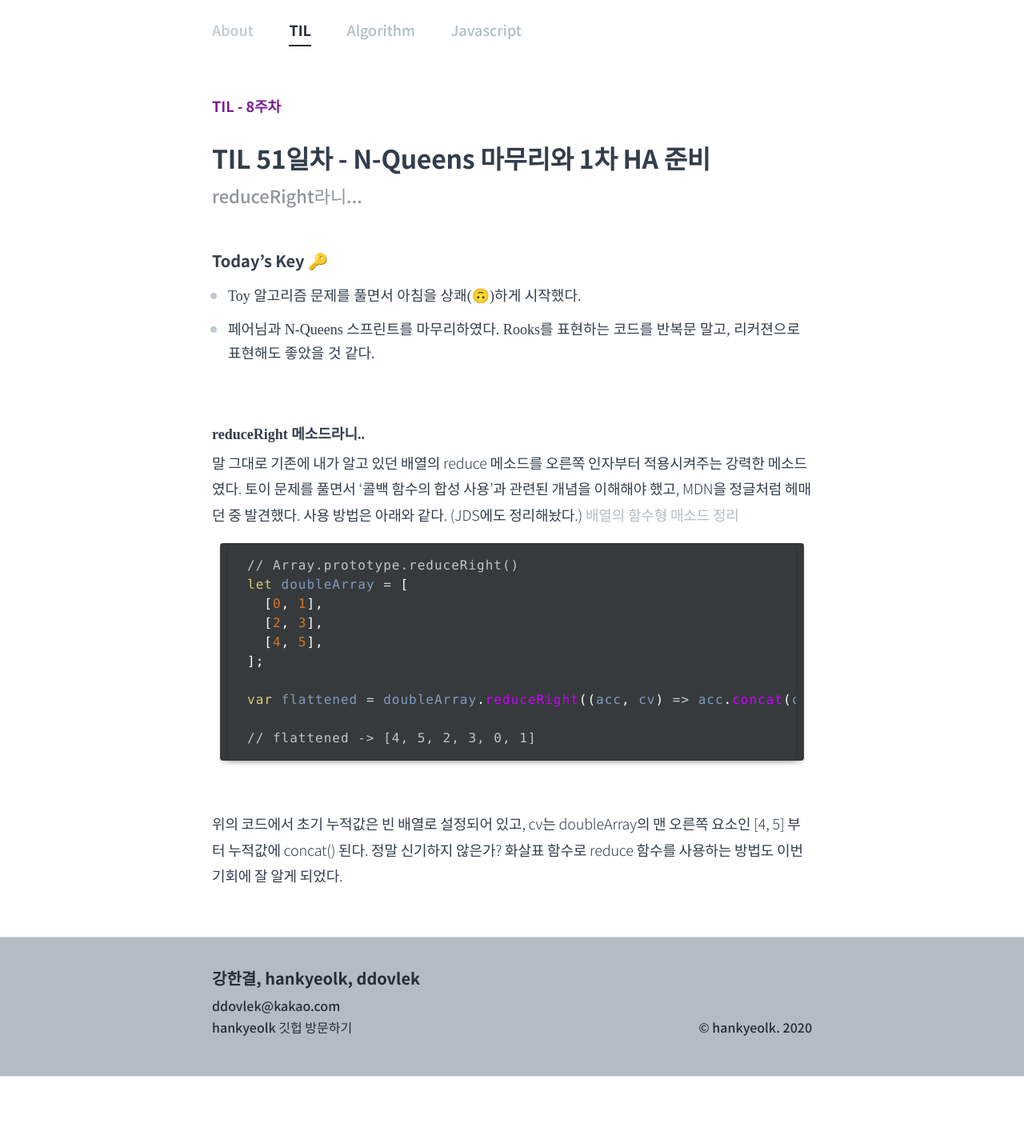
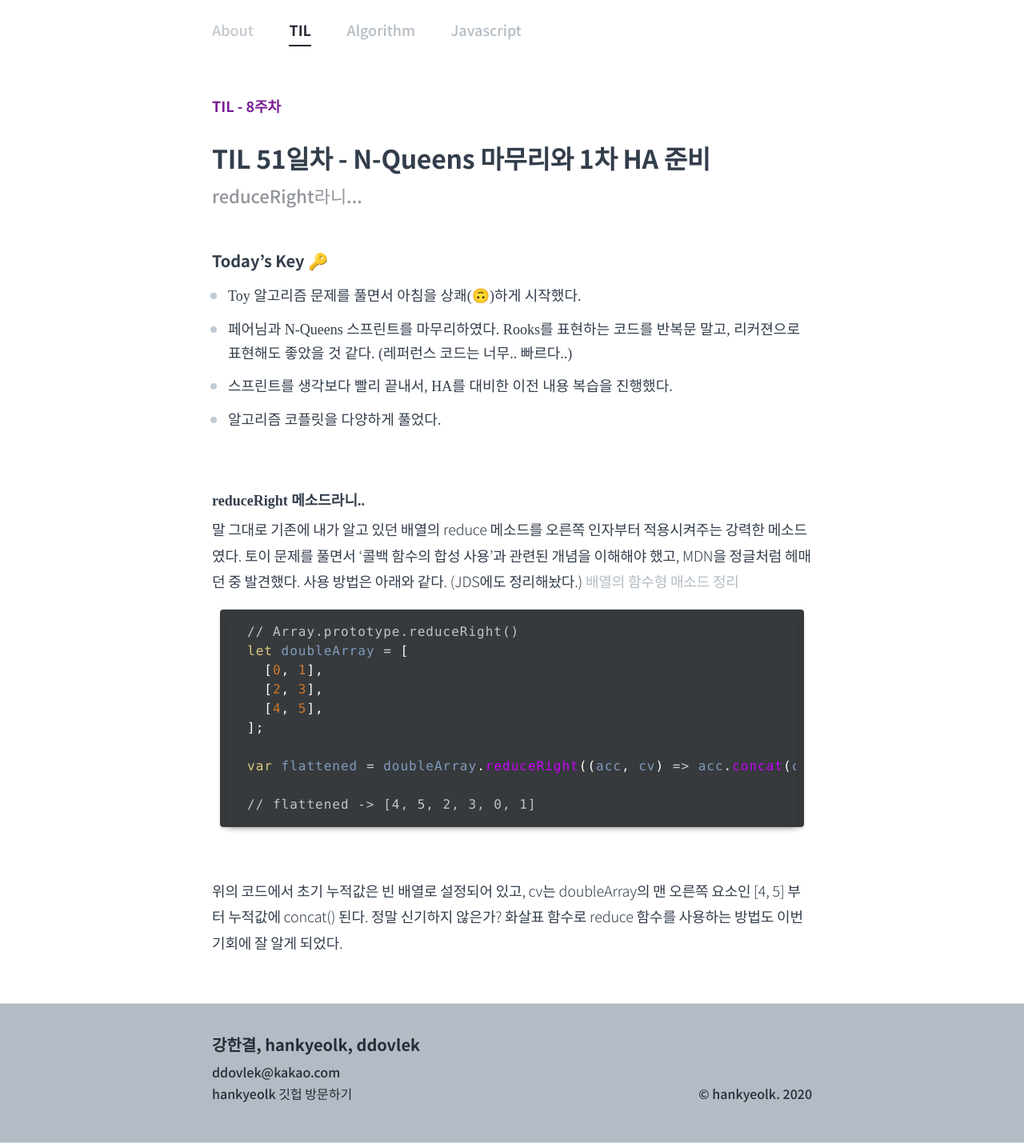
Before and after one commit to hankyeolk/hankyeolk.github.io, a Jekyll site: the page built from TIL/51_2020.08.04.md, in a window 1280 px wide. Shown: the whole page at 80% size. Built offline with Jekyll 4.4.1, drawn with Linux system fonts in a browser that asks for light colours; some web fonts are replaced; before the commit the page ends 1346 px from its top, so only the background shows below that.

Commit message:
til update

```diff
--- a/TIL/51_2020.08.04.md
+++ b/TIL/51_2020.08.04.md
@@ -15,7 +15,9 @@
 ### Today's Key 🔑
 
 - Toy 알고리즘 문제를 풀면서 아침을 상쾌(🙃)하게 시작했다.
-- 페어님과 N-Queens 스프린트를 마무리하였다. Rooks를 표현하는 코드를 반복문 말고, 리커젼으로 표현해도 좋았을 것 같다.
+- 페어님과 N-Queens 스프린트를 마무리하였다. Rooks를 표현하는 코드를 반복문 말고, 리커젼으로 표현해도 좋았을 것 같다. (레퍼런스 코드는 너무.. 빠르다..)
+- 스프린트를 생각보다 빨리 끝내서, HA를 대비한 이전 내용 복습을 진행했다.
+- 알고리즘 코플릿을 다양하게 풀었다.
 
 <br>
 
```
Also changed, not shown: TIL/50_2020.08.03.md (+1 -1 lines).
